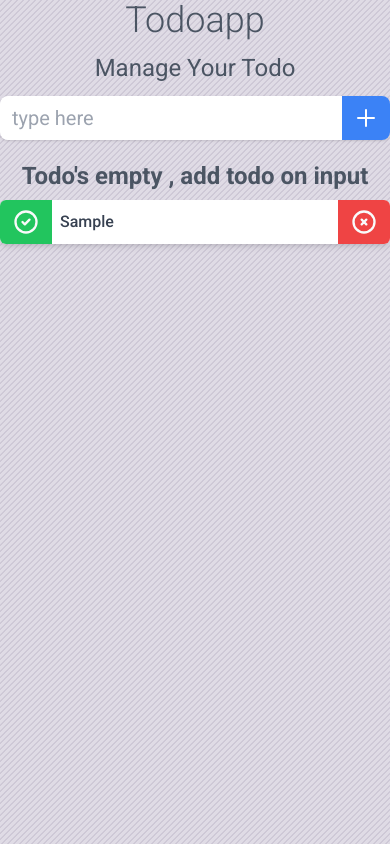
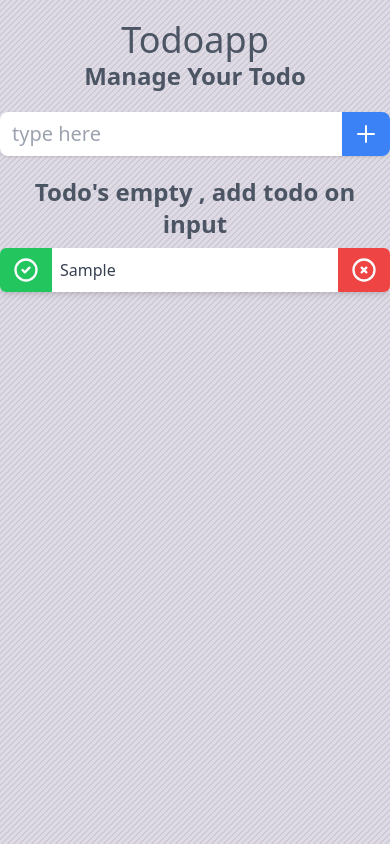
Before and after one commit to kflmattukz/todoapp, a website: page index.html in a window 390 px wide. Both pictures are taken after typing "Sample" into the empty fields and a click on the button 366 px from the left and 118 px from the top of the page. Drawn offline with Linux system fonts and the light colour scheme.

Commit message:
fix UI bug

```diff
--- a/index.html
+++ b/index.html
@@ -10,6 +10,25 @@
     <title>Todoapp</title>
 </head>
 <body>
+    <header class="text-center mt-5 text-gray-600">
+        <h1 class="text-4xl font-thin">Todoapp</h1>
+        <h2 class="text-2xl font-semibold">Manage Your Todo</h2>
+    </header>
+
+    <div class="mt-5 sm:w-1/3 md:1/2 mx-auto">
+        <form action="#" method="POST" class="flex rounded shadow rounded-lg overflow-hidden">
+            <input type="text" class="flex-auto px-3 py-2 text-xl outline-none" placeholder="type here" autocomplete="off" id="todo-input">
+            <button type="submit" class="px-3 bg-blue-500 text-white font-bold uppercase tracking-wide transition duration-500 ease-in-out hover:text-blue-900" id="todo-add">
+                <svg xmlns="http://www.w3.org/2000/svg" class="h-6 w-6" fill="none" viewBox="0 0 24 24" stroke="currentColor">
+                    <path stroke-linecap="round" stroke-linejoin="round" stroke-width="2" d="M12 4v16m8-8H4" />
+                    </svg>
+            </button>
+        </form>
+    </div>
+
+    <div class="flex flex-col gap-2 sm:w-1/3 md:1/2 mx-auto mt-5" id="todo-list">
+
+    </div>
     <div class="class="bg-gray-100 antialiased" style="font-family: 'Roboto' , 'inter' , 'SF Display' , 'Segoe UI';"" id="root"></div>
     <script src="./js/app.js"></script>
 </body>
--- a/js/app.js
+++ b/js/app.js
@@ -1,31 +1,3 @@
-const rootTemplate = () => {
-  return `
-  <p class="hidden line-through"></p>
-  <header class="text-center text-gray-600">
-      <h1 class="text-4xl font-light mb-3">Todoapp</h1>
-      <h2 class="text-2xl font-regular mb-3">Manage Your Todo</h2>
-  </header>
-
-  <form action="#" method="POST" class="flex sm:w-1/3 md:1/2 rounded shadow mx-auto rounded-lg overflow-hidden">
-      <input type="text" class="flex-auto px-3 py-2 text-xl outline-none" placeholder="type here" autocomplete="off" id="todo-input">
-      <button type="submit" class="px-3 bg-blue-500 text-white font-bold uppercase tracking-wide transition duration-500 ease-in-out hover:text-blue-900" id="todo-add">
-          <svg xmlns="http://www.w3.org/2000/svg" class="h-6 w-6" fill="none" viewBox="0 0 24 24" stroke="currentColor">
-              <path stroke-linecap="round" stroke-linejoin="round" stroke-width="2" d="M12 4v16m8-8H4" />
-            </svg>
-      </button>
-  </form>
-
-  <div class="flex flex-col gap-2 sm:w-1/3 md:1/2 mx-auto mt-5" id="todo-list"></div>
-  `
-}
-
-function init () {
-  document.getElementById('root').insertAdjacentHTML('afterbegin', rootTemplate());
-}
-
-init();
-
-
 const todoInput = document.getElementById("todo-input");
 const todoAdd = document.getElementById("todo-add");
 const todoList = document.getElementById("todo-list");
@@ -50,6 +22,7 @@ const data = {
   },
 };
 
+// TODO:  when todos empty and add item the empty message not dissapear
 const todo = {
   getTodoId: function (element) {
     return element.parentElement.getAttribute("id");
@@ -84,6 +57,7 @@ const todo = {
       }
     });
     el.nextElementSibling.classList.toggle("line-through");
+    el.parentElement.classList.toggle("opacity-80");
   },
   loadLocalStorage: function () {
     if (localStorage.length > 0) {
@@ -94,7 +68,6 @@ const todo = {
       todos
         .sort((a, b) => a.id - b.id)
         .forEach((todo) => {
-          console.log(todo);
           todoList.insertAdjacentHTML("beforeend", templateTodo(todo));
         });
     } else {
@@ -107,10 +80,13 @@ const todo = {
 document.addEventListener("submit", function (e) {
   e.preventDefault();
   if (todoInput.value === "") {
-    todoInput.classList.add("bg-red-100", "border", "border-red-700");
+    console.log(todoInput)
+    todoInput.parentElement.classList.add("border", "border-red-700");
+    todoInput.classList.add("bg-red-100")
     todoInput.setAttribute("placeholder", "todo item can't be empty");
   } else {
-    todoInput.classList.remove("bg-red-100", "border", "border-red-700");
+    todoInput.parentElement.classList.remove("bg-red-100", "border", "border-red-700");
+    todoInput.classList.remove("bg-red-100")
     todo.add(todoInput.value);
     todoInput.setAttribute("placeholder", "type here");
   }
@@ -119,10 +95,8 @@ document.addEventListener("submit", function (e) {
 
 todoList.addEventListener("click", function (e) {
   const el = e.target;
-  el.classList.contains("completed") ? todo.toggleCompleted(el) : "";
-  el.classList.contains("remove")
-    ? todo.remove(todo.getTodoId(el), el.parentElement)
-    : "";
+  el.classList.contains("completed") && todo.toggleCompleted(el);
+  el.classList.contains("remove") && todo.remove(todo.getTodoId(el), el.parentElement);
 });
 
 /// Trigger EDIT
```
Also changed, not shown: public/css/tailwind.css.
